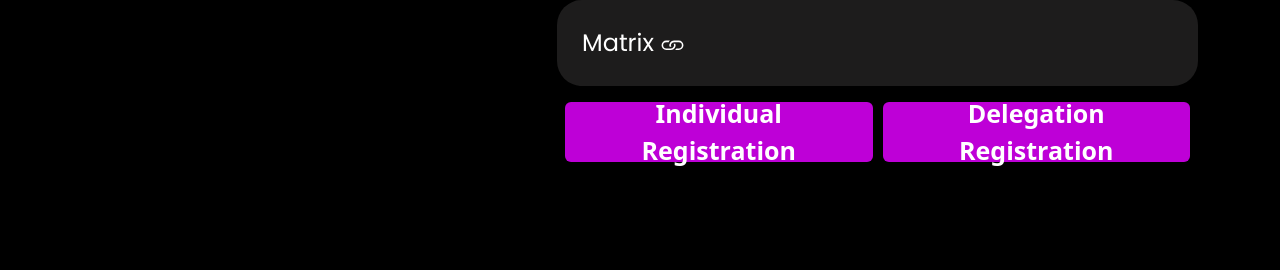
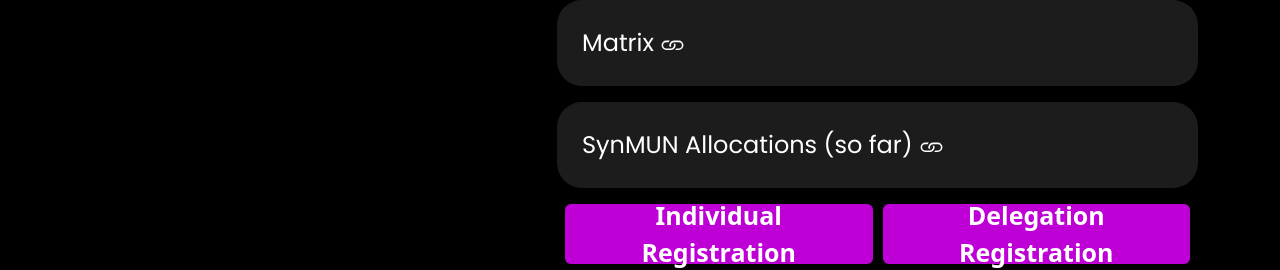
Before and after one commit to zense/Synergy23, a React (Create React App) app: page /events in a window 1280 px wide. Shown: the part 2752-3022 px from the top of the page. Built offline with nearby package versions, Linux system fonts and the light colour scheme.

Commit message:
synmun allocations

```diff
--- a/src/components/event_card.jsx
+++ b/src/components/event_card.jsx
@@ -60,6 +60,21 @@
                   </a>
                 </div>
               </div>
+              {
+                props.thirdlink ?
+                <div className="accordion-content">
+                <div className="event_text">
+                  <a
+                    className="details_link"
+                    href={props.details3}
+                    target="_blank"
+                  >
+                    {props.text4}{" "}
+                    {props.linkimg}
+                  </a>
+                </div>
+              </div> : null
+              }
             </div>
           </div>
           <div className="row button_container d-flex">
--- a/src/screens/Events.jsx
+++ b/src/screens/Events.jsx
@@ -103,8 +103,11 @@
         hide1="sm1"
         hide2="sm2"
         secondlink="secondlink"
+        thirdlink = {true}
+        text4 = "SynMUN Allocations (so far)"
         details="https://drive.google.com/uc?export=download&id=1DZbFmnC4sxF11nYxwLormzYnEunXRSFi"
         details2="https://drive.google.com/uc?export=download&id=1R5xDEk3BBgvly3ReK2GNFrX-eIhWWIgG"
+        details3="https://drive.google.com/file/d/11gOE_WK6bfFdeKAl8yY6ME2C0mDjFpk0/view?usp=sharing"
         link1="https://forms.gle/DDnKGSopVYjtWGLi6"
         link2="https://forms.gle/FvDxYd8SteJnNGed9"
       />
```
